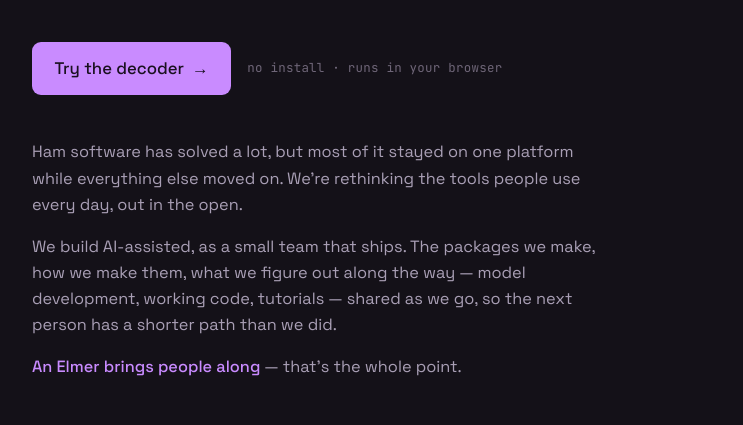
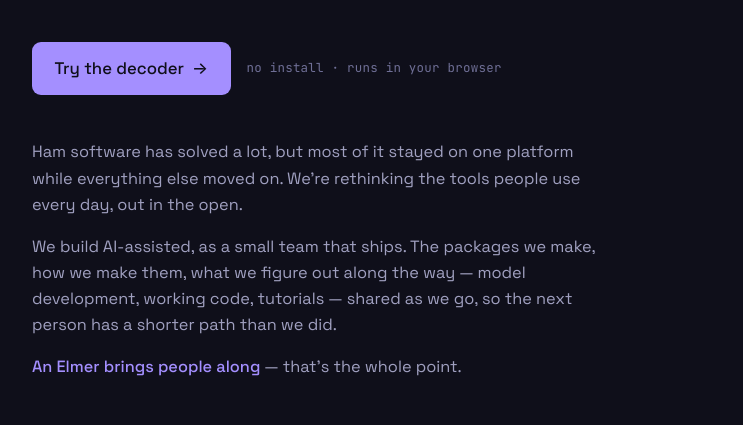
Before and after one commit to elmr-dev/elmr-dev.github.io, a plain HTML site: page index.html in a window 1280 px wide. Shown: the part 334-759 px from the top of the page, without its empty margins (268-1011 px from the left). Drawn offline with Linux system fonts and the light colour scheme.

Commit message:
Update CSS variables and styles in index.html

```diff
--- a/index.html
+++ b/index.html
@@ -15,15 +15,15 @@
 <link href="https://fonts.googleapis.com/css2?family=Space+Grotesk:wght@400;500;700&family=JetBrains+Mono:wght@400;500&display=swap" rel="stylesheet">
 <style>
   :root{
-    --bg:#141118;
-    --bg-soft:#1c1822;
-    --mark:#c98bff;
-    --mark-dim:#7d5a9e;
-    --ink:#ece7f0;
-    --ink-soft:#a99fb5;
-    --ink-faint:#6f6678;
-    --line:rgba(201,139,255,0.12);
-    --display:"Space Grotesk",system-ui,sans-serif;
+    --bg:#0f0f1a;
+    --bg-soft:#1a1a2e;
+    --mark:#a48fff;
+    --mark-dim:#6e56cf;
+    --ink:#e2e2f5;
+    --ink-soft:#a0a0c0;
+    --ink-faint:#6f6f96;
+    --line:rgba(164,143,255,0.14);
+    --display:"Space Grotesk",Inter,system-ui,sans-serif;
     --mono:"JetBrains Mono",ui-monospace,Menlo,monospace;
   }
   *{box-sizing:border-box;margin:0;padding:0}
@@ -75,8 +75,8 @@
   .dah{width:108px;animation:key .5s ease-out .55s forwards}
   @keyframes key{
     0%{opacity:0;transform:scale(0.72)}
-    60%{opacity:1;transform:scale(1.04);box-shadow:0 0 20px 1px rgba(201,139,255,0.35)}
-    100%{opacity:1;transform:scale(1);box-shadow:0 0 0 0 rgba(201,139,255,0)}
+    60%{opacity:1;transform:scale(1.04);box-shadow:0 0 20px 1px rgba(164,143,255,0.40)}
+    100%{opacity:1;transform:scale(1);box-shadow:0 0 0 0 rgba(164,143,255,0)}
   }
   .key-label{display:none}
   @keyframes fade{to{opacity:1}}
@@ -102,14 +102,14 @@
   .cta-row{display:flex;align-items:center;gap:1rem;flex-wrap:wrap;margin-bottom:2.8rem}
   .cta{
     display:inline-flex;align-items:center;gap:0.5rem;
-    background:var(--mark);color:#1a1020;
+    background:var(--mark);color:#0f0f1a;
     font-family:var(--display);font-weight:500;font-size:1.05rem;
     text-decoration:none;padding:0.8rem 1.4rem;border-radius:9px;
     transition:transform .18s ease,background .18s ease,box-shadow .18s ease;
   }
   .cta:hover,.cta:focus-visible{
-    background:#d9a6ff;transform:translateY(-1px);
-    box-shadow:0 6px 24px -8px rgba(201,139,255,0.6);outline:none;
+    background:#b9a8ff;transform:translateY(-1px);
+    box-shadow:0 6px 24px -8px rgba(164,143,255,0.55);outline:none;
   }
   .cta:focus-visible{outline:2px solid var(--mark);outline-offset:3px}
   .cta span{transition:transform .18s ease}
```
